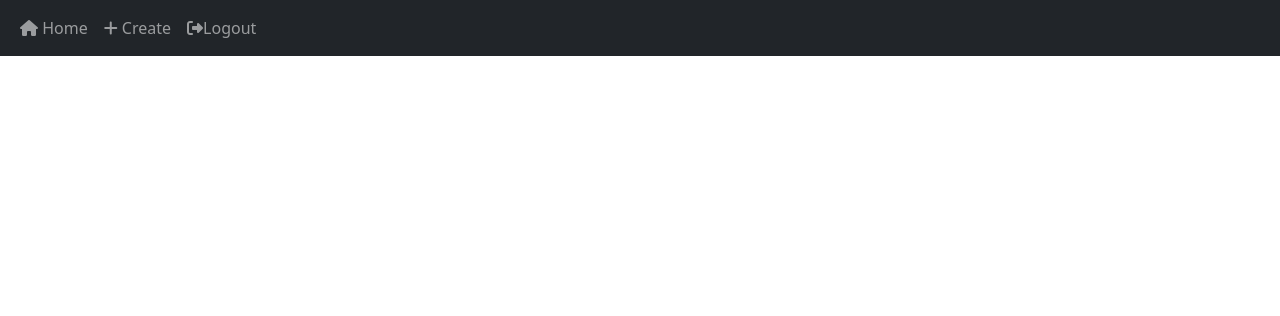
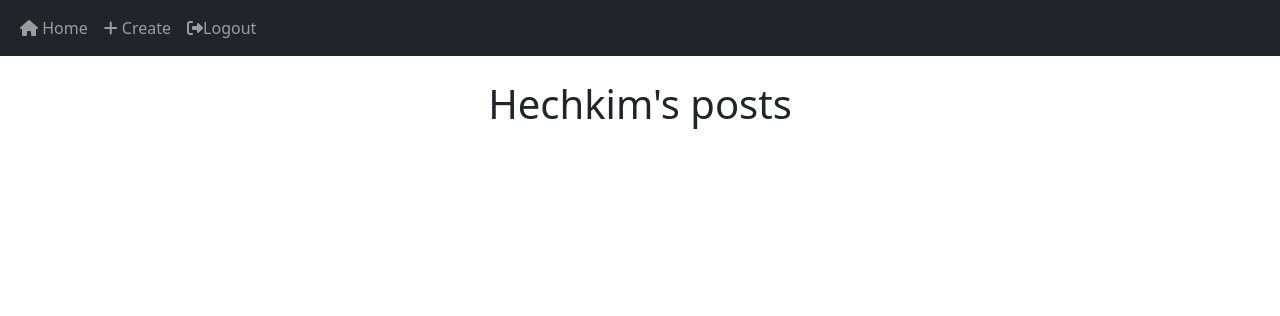
Before and after one commit to Xakimov-Sardor/PyBlog, a Flask app: a page that uses website/templates/user_posts.html in a window 1280 px wide. Shown: the top 316 px of the page. Run offline with Flask 3, Linux system fonts and the light colour scheme; a user stored in the database is signed in.

Commit message:
mini problems fixed

```diff
--- a/website/templates/user_posts.html
+++ b/website/templates/user_posts.html
@@ -4,11 +4,10 @@
 
 {% block content %}
 <br>
+<div class="text-center w-50 mx-auto">
+    <h1>{{ username }}'s posts</h1>
+</div>
 {% for post in user_posts[::-1] %}
-    <div class="text-center w-50 mx-auto">
-        <h1>{{ username }}'s posts</h1>
-    </div>
-
 
     <br>
     <div class="post card mb-3 w-75 mx-auto">
```
Also changed, not shown: instance/database.db.
